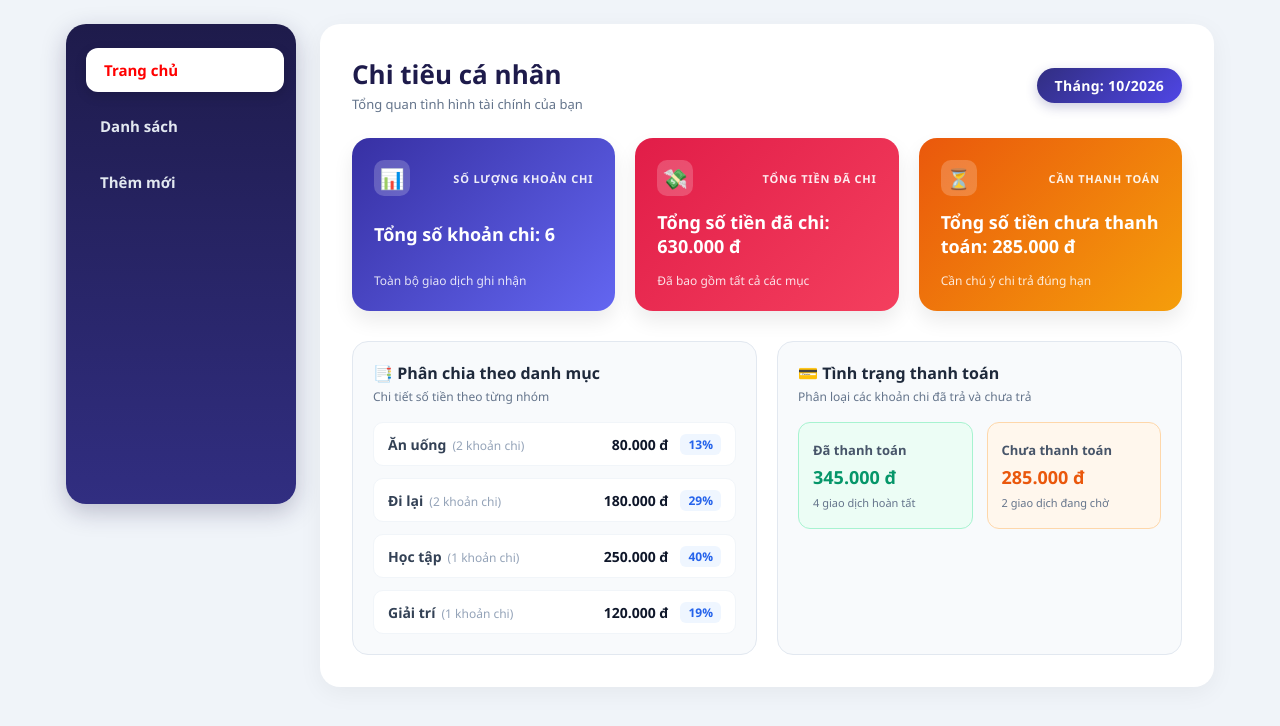
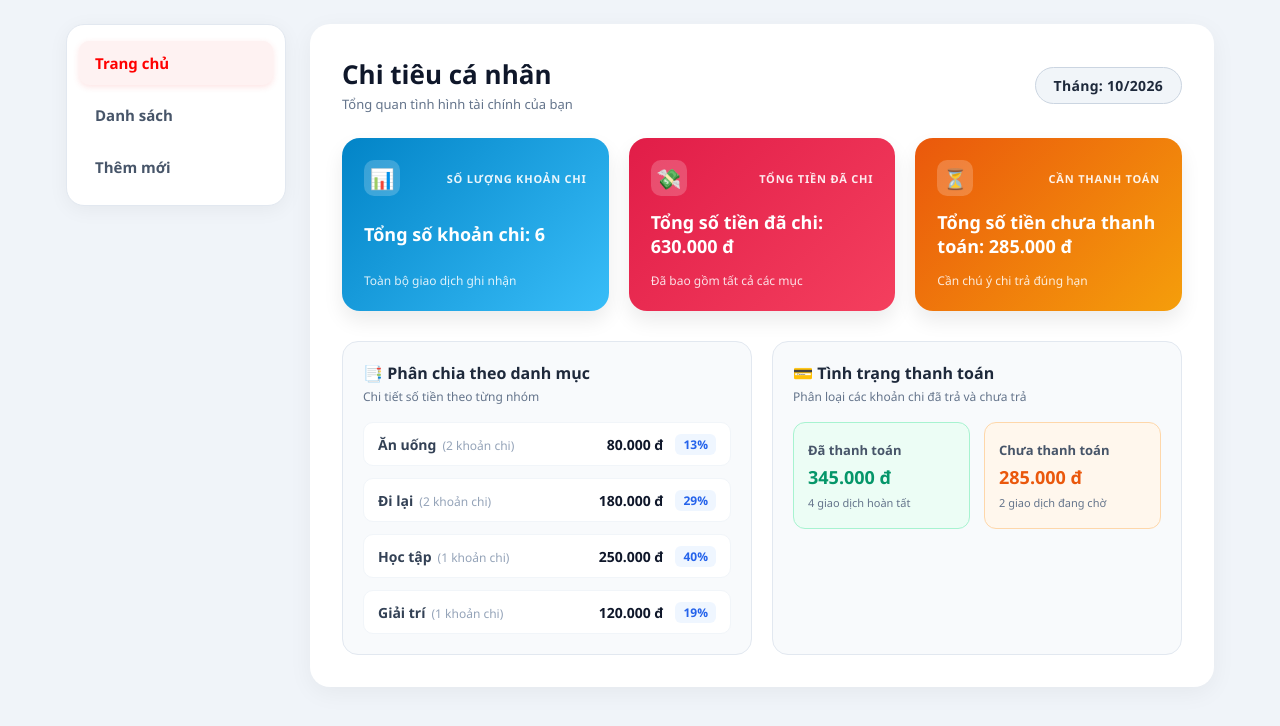
Before and after one commit to mymine152-ux/B25DCCC137_LTW2026_GK, a React (Create React App) app: page / in a window 1280 px wide. Shown: the top 726 px of the page. Built offline with nearby package versions, Linux system fonts and the light colour scheme.

Commit message:
style: change navbar sidebar to clean white card theme

```diff
--- a/src/App.css
+++ b/src/App.css
@@ -33,46 +33,44 @@ body {
 .navbar {
   display: flex;
   flex-direction: column;
-  width: 230px;
+  width: 220px;
   flex-shrink: 0;
-  background: linear-gradient(180deg, #1e1b4b 0%, #312e81 100%);
-  padding: 24px 16px;
-  border-radius: 20px;
-  box-shadow: 0 8px 24px rgba(30, 27, 75, 0.25);
-  min-height: 480px;
+  background: #ffffff;
+  padding: 16px 12px;
+  border-radius: 18px;
+  box-shadow: 0 4px 20px rgba(0, 0, 0, 0.05);
+  border: 1px solid #e2e8f0;
 }
 
 .nav-links {
   display: flex;
   flex-direction: column;
   width: 100%;
-  gap: 12px;
+  gap: 8px;
 }
 
 .nav-item {
   text-decoration: none;
-  color: #e2e8f0;
+  color: #475569;
   font-size: 15px;
   font-weight: 600;
-  padding: 12px 18px;
-  border-radius: 12px;
+  padding: 12px 16px;
+  border-radius: 10px;
   transition: all 0.2s ease;
   display: block;
   text-align: left;
 }
 
 .nav-item:hover {
-  background: rgba(255, 255, 255, 0.15);
-  color: #ffffff;
-  transform: translateX(4px);
+  background: #f8fafc;
+  color: #1e293b;
 }
 
 .nav-item.active {
-  background: #ffffff;
+  background: #fef2f2;
   color: red !important;
   font-weight: bold !important;
-  box-shadow: 0 4px 12px rgba(0, 0, 0, 0.15);
-  transform: translateX(4px);
+  box-shadow: 0 2px 6px rgba(239, 68, 68, 0.15);
 }
 
 .main-content {
@@ -108,7 +106,7 @@ body {
 .home-heading-wrap h1 {
   font-size: 26px;
   font-weight: 800;
-  color: #1e1b4b;
+  color: #0f172a;
 }
 
 .sub-heading {
@@ -119,13 +117,13 @@ body {
 .summary-month-badge {
   display: inline-flex;
   align-items: center;
-  background: linear-gradient(135deg, #312e81 0%, #4f46e5 100%);
-  color: #ffffff;
+  background: #f1f5f9;
+  color: #1e293b;
+  border: 1px solid #cbd5e1;
   font-size: 14px;
   font-weight: 700;
   padding: 8px 18px;
   border-radius: 20px;
-  box-shadow: 0 4px 12px rgba(49, 46, 129, 0.25);
   letter-spacing: 0.3px;
 }
 
@@ -154,7 +152,7 @@ body {
 }
 
 .card-blue {
-  background: linear-gradient(135deg, #3730a3 0%, #6366f1 100%);
+  background: linear-gradient(135deg, #0284c7 0%, #38bdf8 100%);
 }
 
 .card-red {
```
